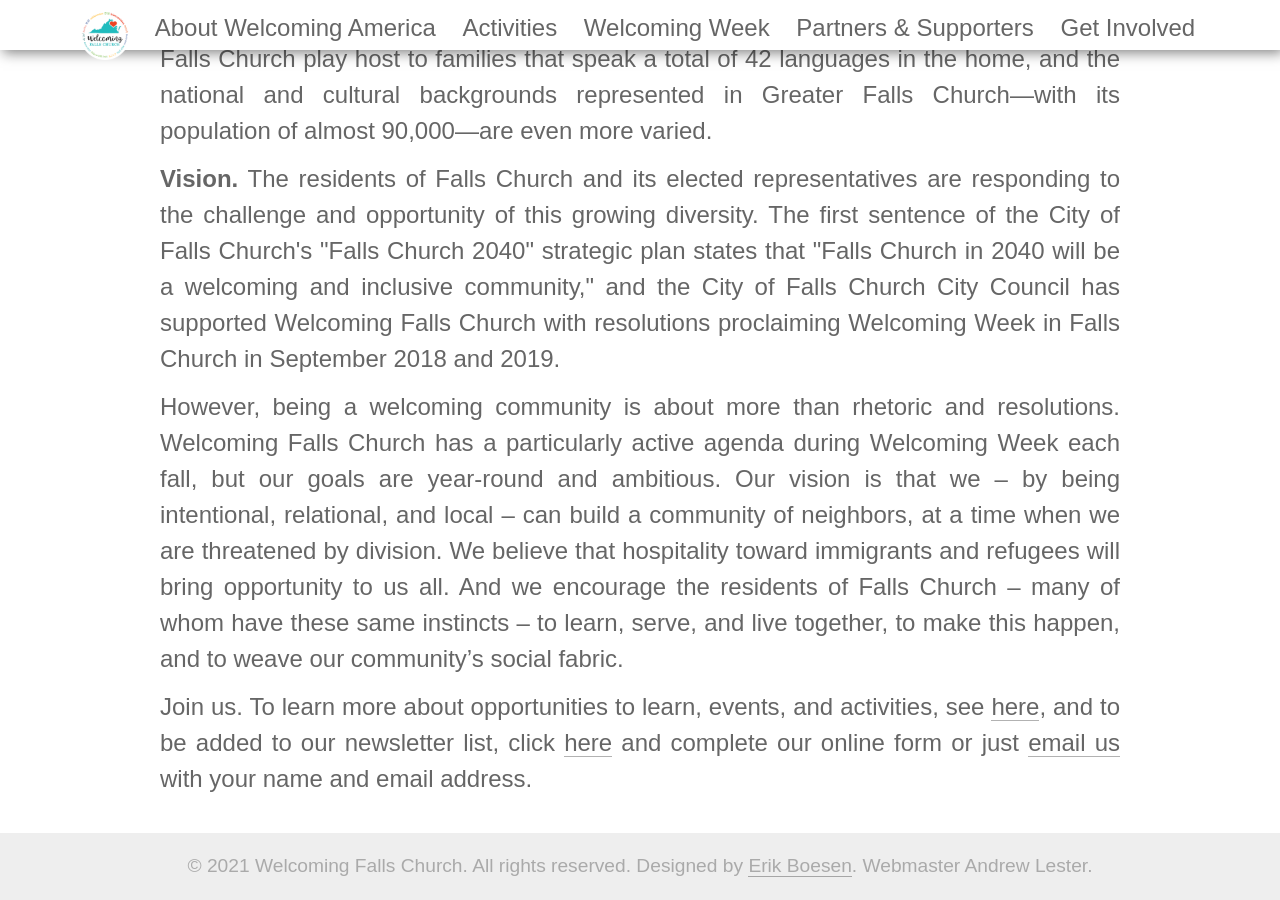
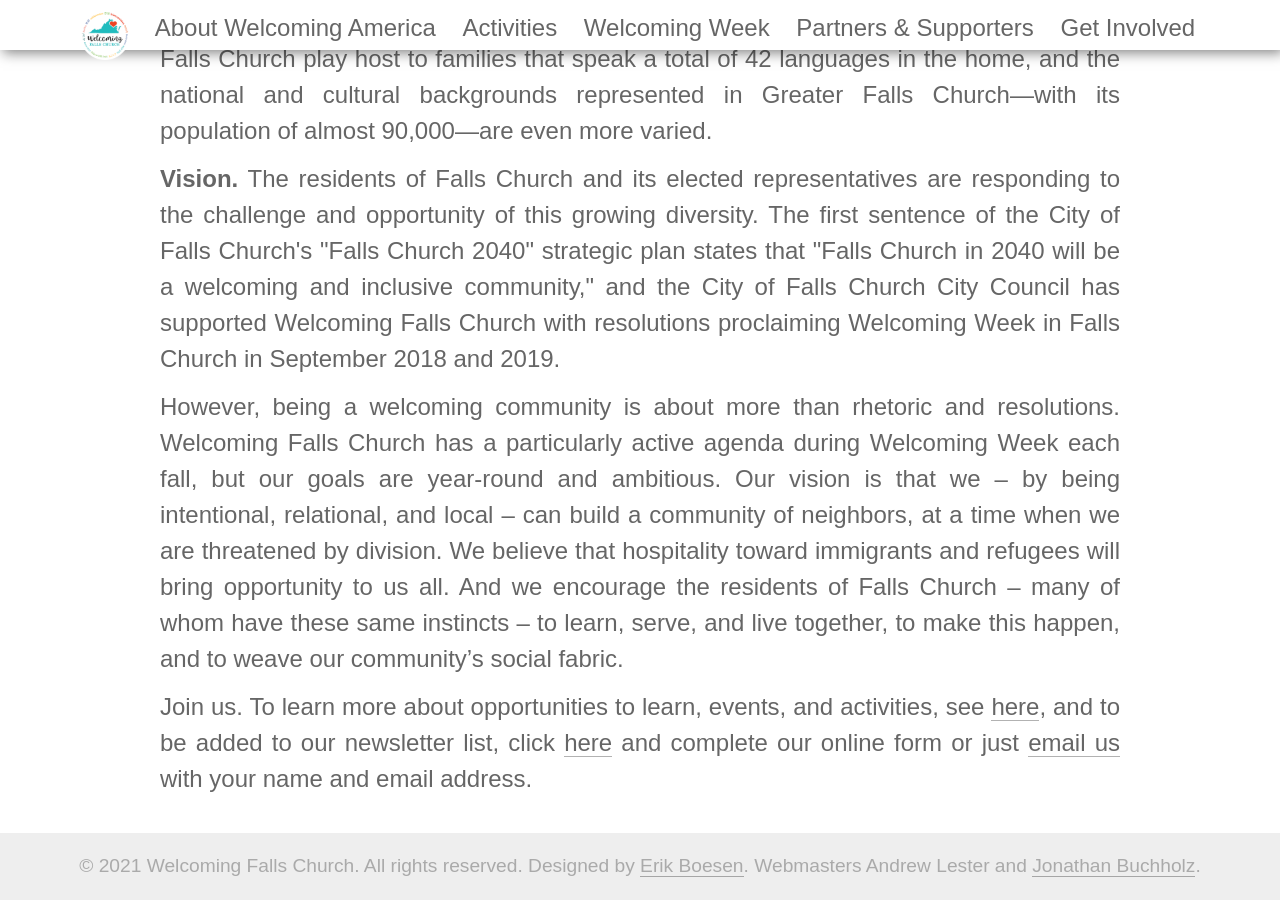
Before and after one commit to wfctest/wfctest, a Jekyll site: the page built from index.html, in a window 1280 px wide and 900 px high, scrolled down 1241 px. Built offline with Jekyll 4.4.1, drawn with Linux system fonts in a browser that asks for light colours; some web fonts are replaced.

Commit message:
Add Jonathan Buchholz to footer

```diff
--- a/_includes/footer.html
+++ b/_includes/footer.html
@@ -1,3 +1,3 @@
 <footer>
-    &copy; {{ site.time | date: '%Y' }} Welcoming Falls Church. All rights reserved. Designed by <a href="https://erikboesen.com">Erik Boesen</a>. Webmaster Andrew Lester.
+    &copy; {{ site.time | date: '%Y' }} Welcoming Falls Church. All rights reserved. Designed by <a href="https://erikboesen.com">Erik Boesen</a>. Webmasters Andrew Lester and <a href="https://jonathanbuchholz.com">Jonathan Buchholz</a>.
 </footer>
```
